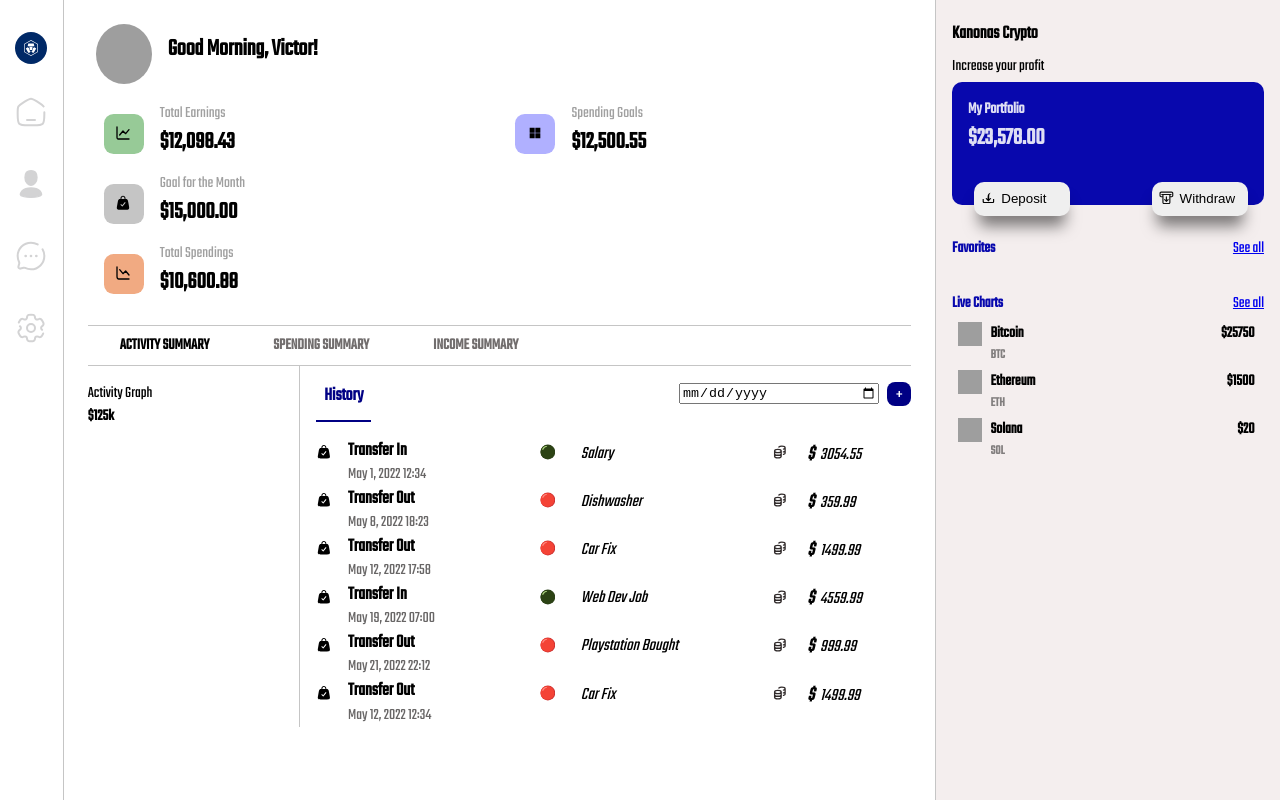
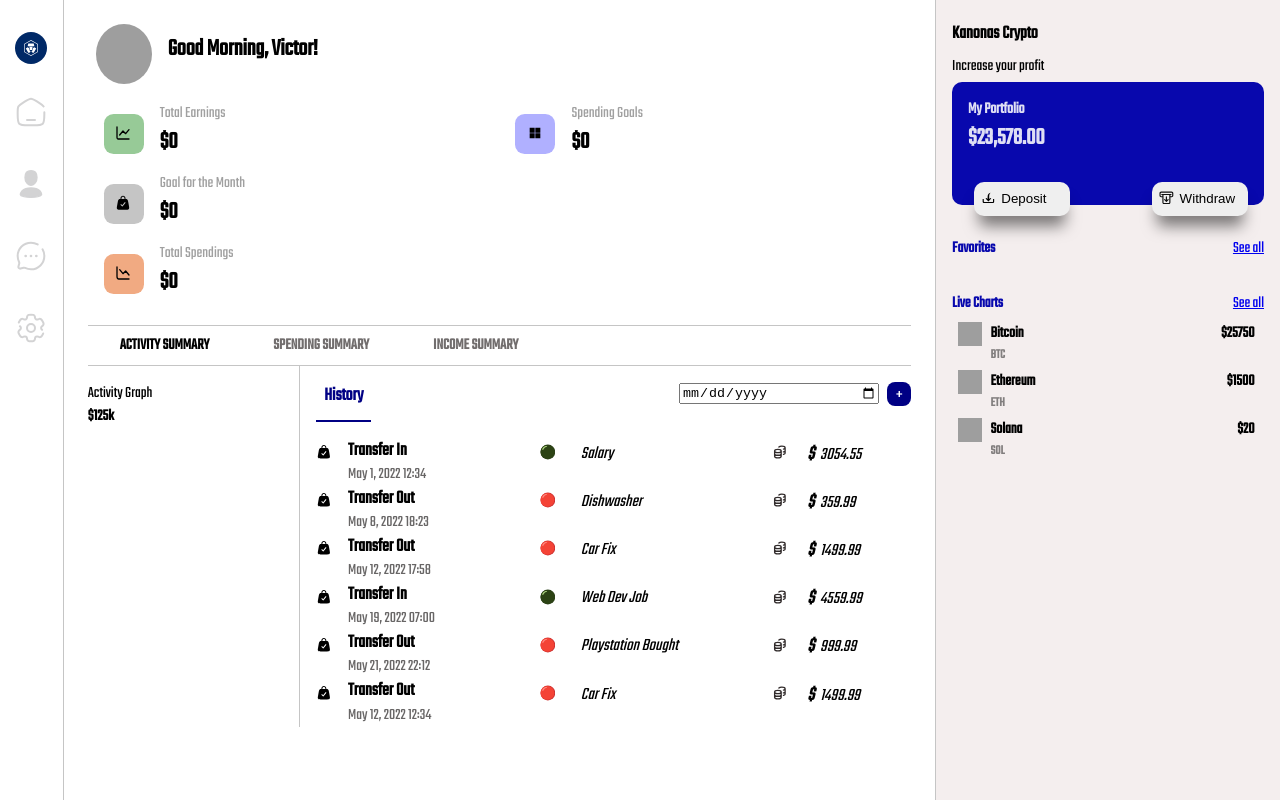
Before and after one commit to victorobiora/crypt-dash, a React (Create React App) app: page /home in a window 1280 px wide. Built offline with nearby package versions, Linux system fonts and the light colour scheme; grey boxes are pictures that could not be loaded.

Commit message:
expense component to be added to login

```diff
--- a/src/components/Login/QuestionsComponent.jsx
+++ b/src/components/Login/QuestionsComponent.jsx
@@ -139,6 +139,29 @@ export const GetIncomeGoals = (props) => {
   );
 };
 
+
+export const GetExpense = (props) => {
+  return (
+    <div className={classes.getContainer}>
+      <h3>How much have you spent this month?</h3>
+      <input
+        type="number"
+        name="expense"
+        required
+        onChange={(event) => {
+          props.setFormData((prevState) => {
+            return {
+              ...prevState,
+              monthlyExpense: parseInt(event.target.value),
+            };
+          });
+        }}
+      />
+    </div>
+  );
+};
+
+
 export const GetExpenseGoals = (props) => {
   return (
     <div className={classes.getContainer}>
--- a/src/components/home/MainDashboard/WalletOverview.jsx
+++ b/src/components/home/MainDashboard/WalletOverview.jsx
@@ -1,8 +1,12 @@
 import styles from "./WalletOverview.module.css";
 import WalletDetail from "./WalletDetail";
 import { svgObject } from "../../../svg";
+import { useSelector } from "react-redux";
 
 const WalletOverview = (props) => {
+const inComeDetails = useSelector(state => state.dashBoardDetails)
+console.log(inComeDetails)
+
   const imgLink =
     "https://media.licdn.com/dms/image/D4D03AQGAnJ5L3FOTDA/profile-displayphoto-shrink_800_800/0/1691094321693?e=2147483647&v=beta&t=uutog5Z0cyq-Gk0af_n0fY8EBRxQjOAucHPmBo_Wx1Q";
   return (
@@ -20,25 +24,25 @@ const WalletOverview = (props) => {
           svg={svgObject.chartUp}
           bColor="rgb(151, 202, 151)"
           text="Total Earnings"
-          amount="12,098.43"
+          amount={inComeDetails.monthlyIncome}
         />
         <WalletDetail
           svg={svgObject.shop}
           bColor="rgb(197, 197, 197)"
           text="Goal for the Month"
-          amount="15,000.00"
+          amount={inComeDetails.incomeTarget}
         />
         <WalletDetail
           svg={svgObject.chartDown}
           bColor="rgb(241, 170, 130)"
           text="Total Spendings"
-          amount="10,600.88"
+          amount={inComeDetails.totalSpendings}
         />
         <WalletDetail
           svg={svgObject.spending}
           bColor="rgb(176, 176, 255)"
           text="Spending Goals"
-          amount="12,500.55"
+          amount={inComeDetails.expenseTarget}
         />
       </section>
     </section>
--- a/src/store/cryptStore.js
+++ b/src/store/cryptStore.js
@@ -3,10 +3,10 @@ import { configureStore } from "@reduxjs/toolkit";
 
 const generalDashBoardInitialState = {
   dashBoardDetails: {
-    totalEarnings: 0,
+    monthlyIncome: 0,
     totalSpendings: 0,
-    incomeGoals: 0,
-    expenseGoals: 0,
+    incomeTarget: 0,
+    expenseTarget: 0,
   },
   favCoins : [],
   liveChartCoins: [],
```
